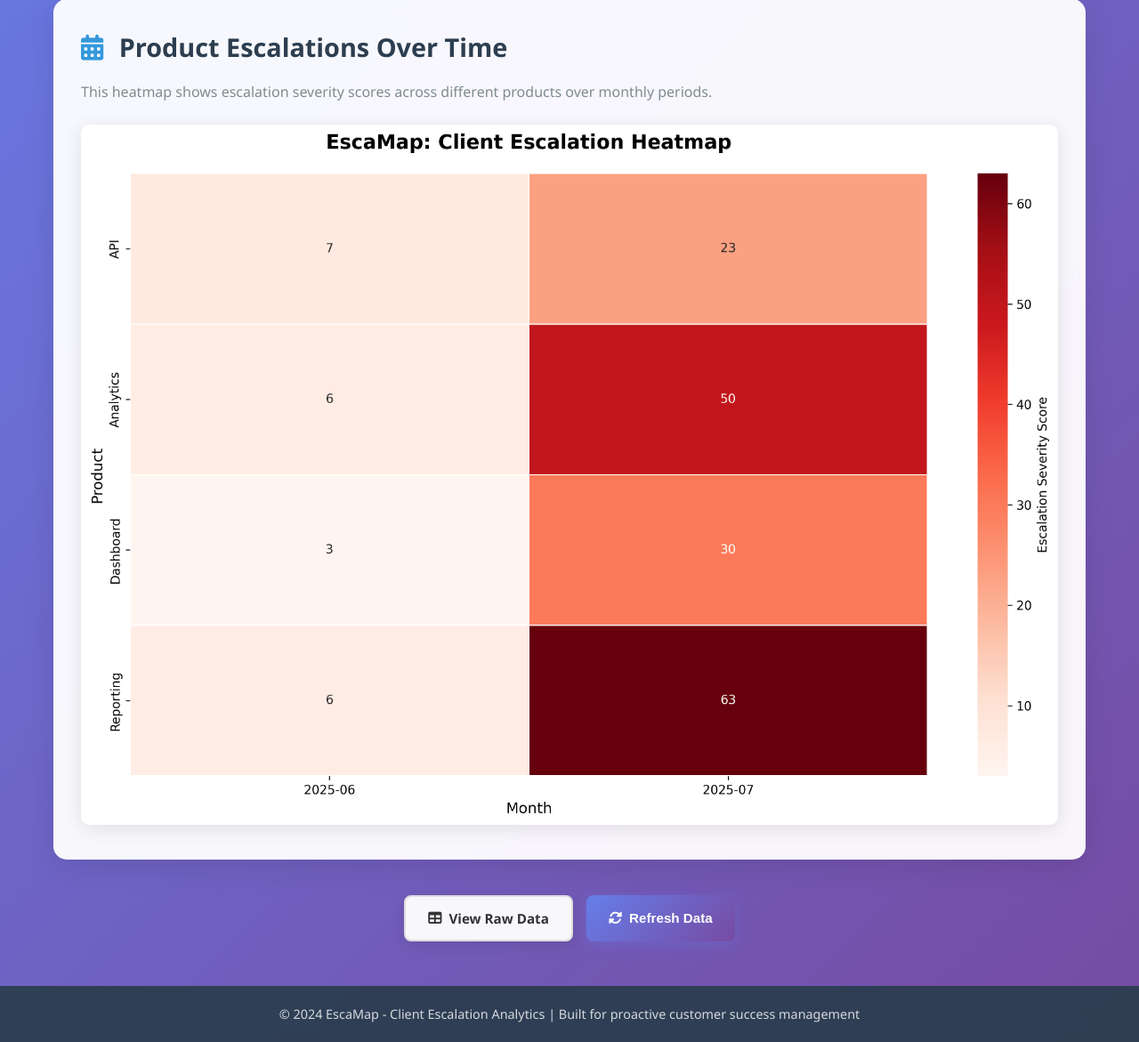
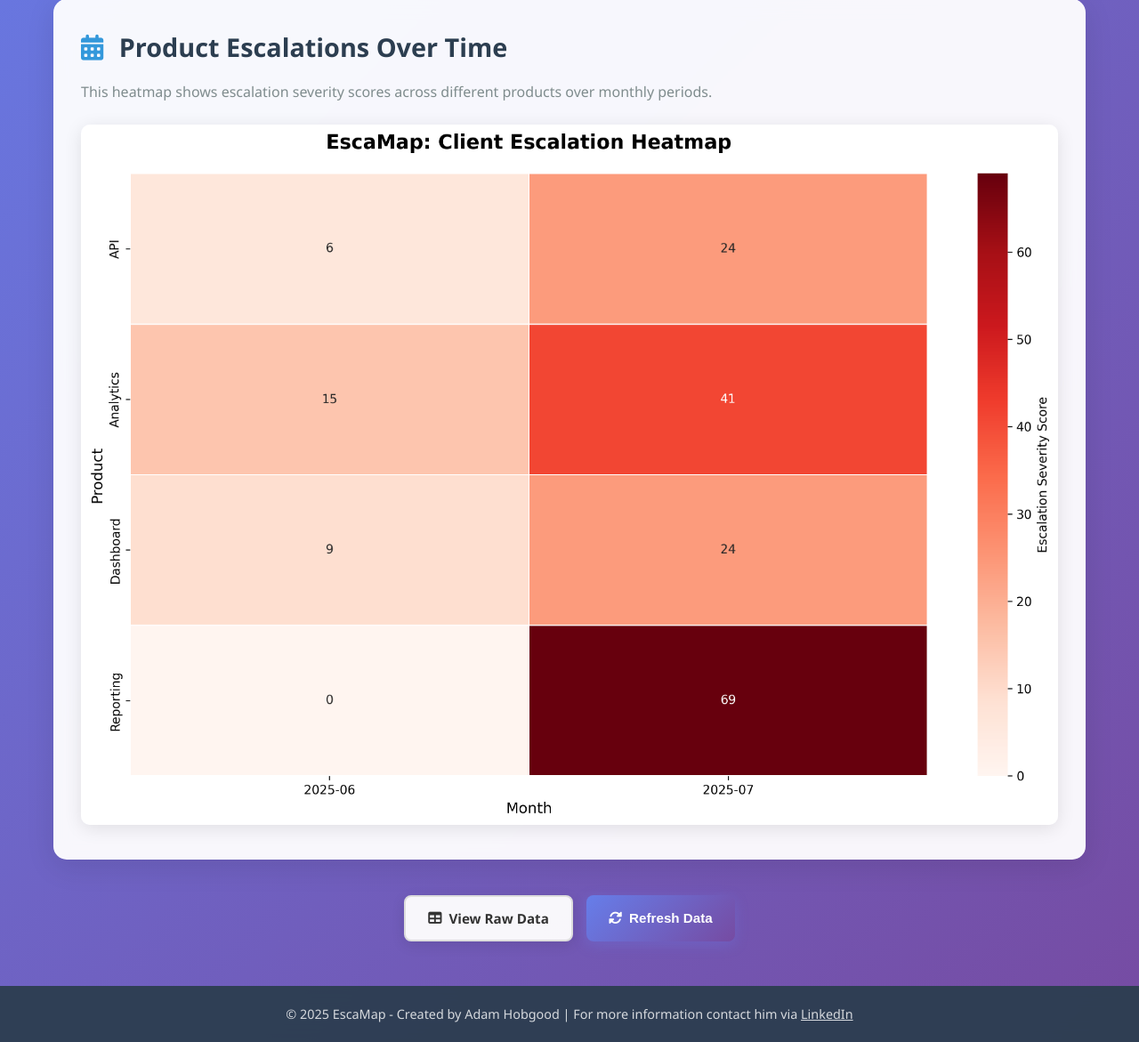
Before and after one commit to AWHProjects/EscaMap--Client-Escalation-Heatmap, a Flask app: template templates/index.html in a window 1280 px wide. Shown: the part 441-1612 px from the top of the page at 89% size. Run offline with Flask 3, Linux system fonts and the light colour scheme; the template is opened without the code that fills it, so the values that code supplies are empty.

Commit message:
Update footer with new copyright and contact info
Footer now displays © 2025, credits Adam Hobgood, and provides a LinkedIn contact link. This replaces the previous generic text and updates the year.

```diff
--- a/templates/data.html
+++ b/templates/data.html
@@ -59,7 +59,7 @@
 
     <footer>
         <div class="container">
-            <p>&copy; 2024 EscaMap - Client Escalation Analytics</p>
+            <p>&copy; 2025 EscaMap - Created by Adam Hobgood | For more information contact him via <a href="https://www.linkedin.com/in/awhobgood/" target="_blank" style="color: #fff; text-decoration: underline;">LinkedIn</a></p>
         </div>
     </footer>
 </body>
--- a/templates/index.html
+++ b/templates/index.html
@@ -115,7 +115,7 @@
 
     <footer>
         <div class="container">
-            <p>&copy; 2024 EscaMap - Client Escalation Analytics | Built for proactive customer success management</p>
+            <p>&copy; 2025 EscaMap - Created by Adam Hobgood | For more information contact him via <a href="https://www.linkedin.com/in/awhobgood/" target="_blank" style="color: #fff; text-decoration: underline;">LinkedIn</a></p>
         </div>
     </footer>
 
```
Also changed, not shown: README.md, static/escalation_heatmap.png.
